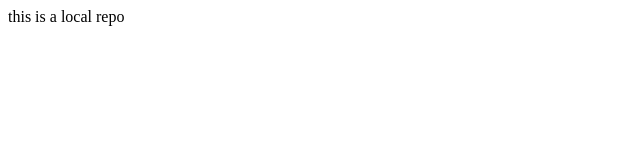
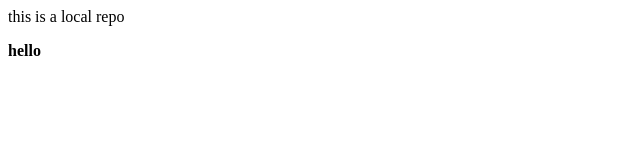
Before and after one commit to Shruthi2905/localrepo, a plain HTML site: page index.html in a window 1280 px wide. Shown: the full height of the page, 0-640 px from the left. Drawn offline with Linux system fonts and the light colour scheme.

Commit message:
this is the second change in local repo

```diff
--- a/index.html
+++ b/index.html
@@ -1 +1 @@
-<p>this is a local repo</p>
+<p>this is a local repo</p><b>hello</b>
```
